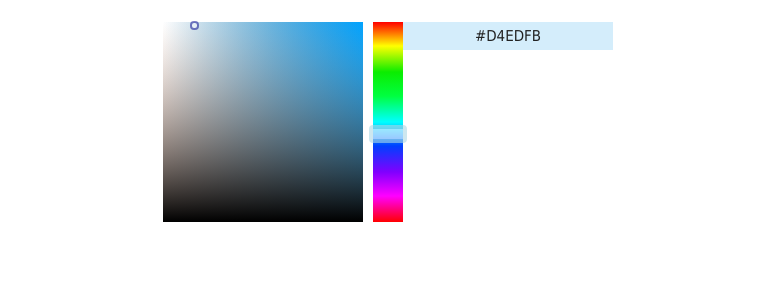
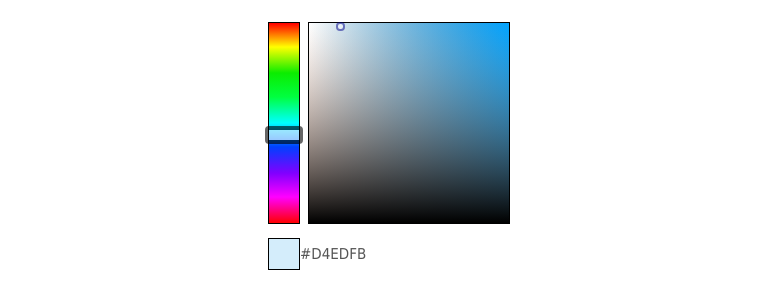
Before and after one commit to imnetcat/color-picker, a plain HTML site: page index.html in a window 1280 px wide. Shown: the part 112-420 px from the top of the page, without its empty margins (252-1028 px from the left). Drawn offline with Linux system fonts and the light colour scheme.

Commit message:
сделал красивее

```diff
--- a/color_picker.css
+++ b/color_picker.css
@@ -36,23 +36,22 @@ body {
 
 #color-picker {
     margin: 25px auto;
-    width: 450px;
+    width: 240px;
 }
 
 #color-values {
-    display: flex;
     list-style: none;
     color: #222;
-    padding: 5px;
-    text-align: center;
-    justify-content: center;
+    height: 30px;
+    width: 30px;
+    border: 1px solid black;
 }
 
         /* Common stuff */
-.picker-wrapper,
-.pcr-wrapper {
-    position: relative;
-    float: left;
+.picker-wrapper {
+    position: absolute;
+    margin-left: 40px;
+    border: 1px solid black;
 }
 
 .picker-indicator,
@@ -82,7 +81,8 @@ body {
 }
 
 .cp-default .pcr-wrapper {
-    margin-left: 10px;
+    position: absolute;
+    border: 1px solid black;
 }
 
 .cp-default .picker-indicator {
@@ -108,10 +108,18 @@ body {
     -ms-filter: "progid:DXImageTransform.Microsoft.Alpha(Opacity=60)";
     filter: progid:DXImageTransform.Microsoft.Alpha(Opacity=60);
     filter: alpha(opacity=60);
-    border: 4px solid lightblue;
+    border: 4px solid black;
     -moz-border-radius: 4px;
     -o-border-radius: 4px;
     -webkit-border-radius: 4px;
     border-radius: 4px;
     background-color: white;
 }
+
+.pic-res {
+    display: flex;
+    top: 350px;
+    position: absolute;
+    justify-content: center;
+    align-items: center;
+}
--- a/index.html
+++ b/index.html
@@ -3,7 +3,7 @@
 <head>
     <meta http-equiv="Content-Type" content="text/html; charset=UTF-8" />
     <meta name="viewport" content="width=device-width" />
-    <title>Скрипт палитра цветов с помощью JavaScript</title>
+    <title>Палитра цветов</title>
 
     <script type="text/javascript" src="color_picker_engine.js"></script>
     <script type="text/javascript" src="color_picker.js"></script>
@@ -20,17 +20,16 @@
 <h1>Скрипт палитра цветов с помощью JavaScript</h1>
 
 <form id="color-picker" class="cp-default">
-    <row>
+    <div class="pcr-wrapper">
+        <div id="pcr" class="pcr"></div>
+        <div id="pcr-indicator" class="pcr-indicator"></div>
+    </div>
     <div class="picker-wrapper">
         <div id="picker" class="picker"></div>
         <div id="picker-indicator" class="picker-indicator"></div>
     </div>
-    <div class="pcr-wrapper">
-        <div id="pcr" class="pcr"></div>
-        <div id="pcr-indicator" class="pcr-indicator"></div>
-    </div>
-    </row>
-    <div id="color-values">
+    <div class="pic-res">
+        <div id="color-values"></div>
         <span id="hex"></span>
     </div>
 </form>
```
